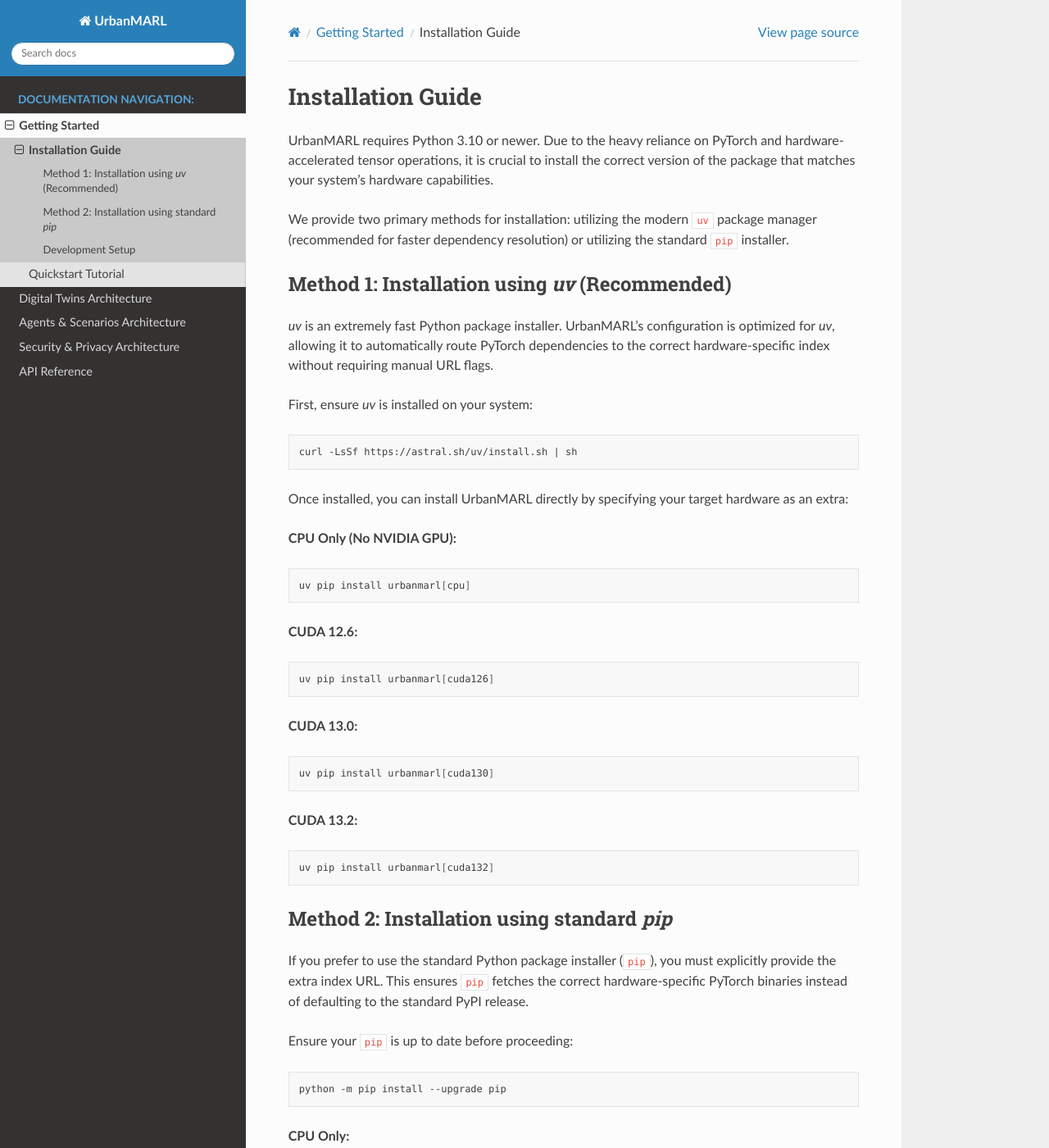
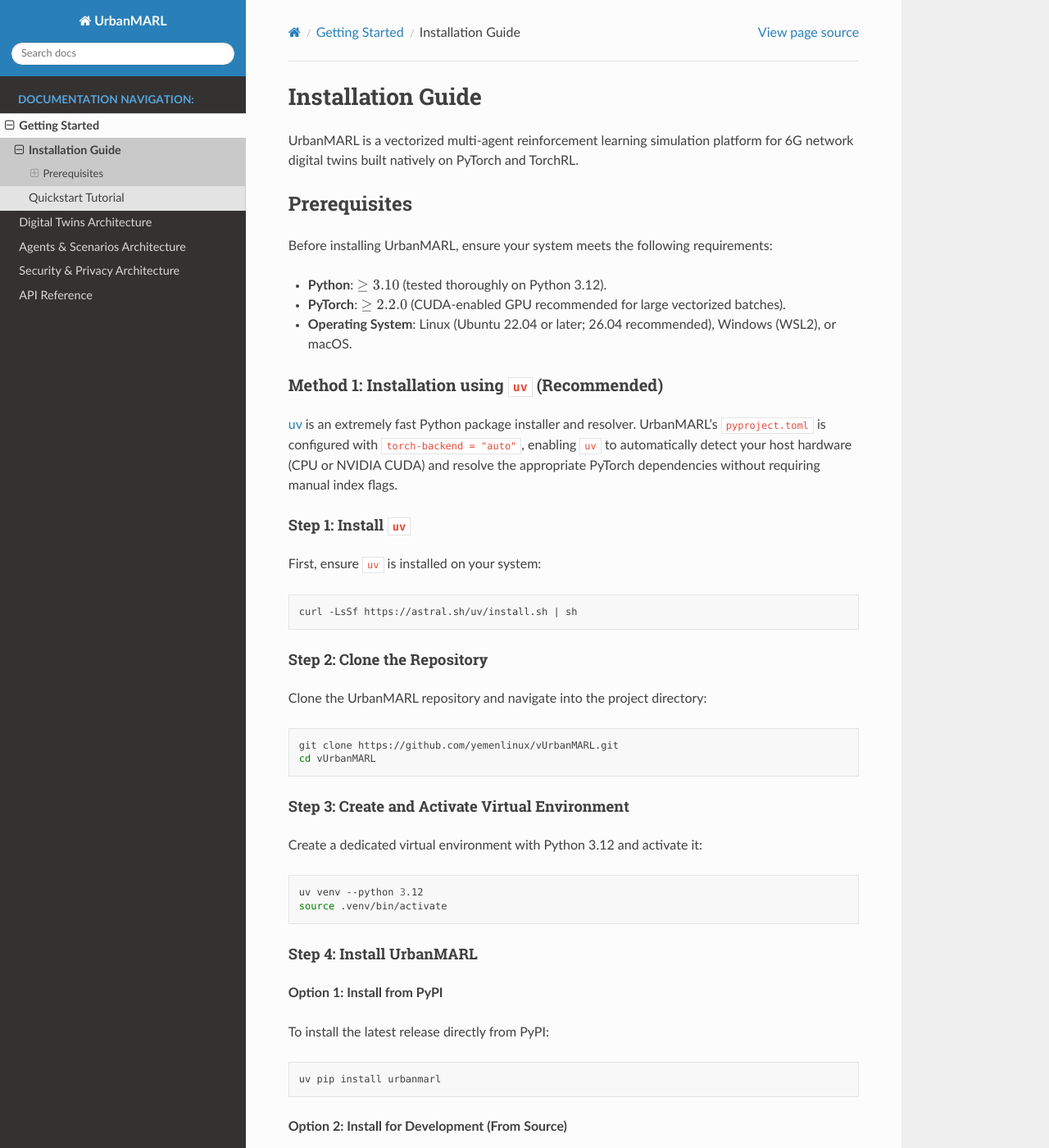
Before and after one commit to yemenlinux/vUrbanMARL, a Sphinx documentation site: the page built from docs/source/getting_started/installation.rst, in a window 1280 px wide and 1400 px high. Shown: the whole window at 82% size. Built offline with Sphinx 7.4.7 and the Read the Docs theme 3.1.0, drawn with Linux system fonts in a browser that asks for light colours; some of the changed text lies outside the part shown.

```diff
--- a/docs/source/getting_started/installation.rst
+++ b/docs/source/getting_started/installation.rst
@@ -2,108 +2,131 @@
 Installation Guide
 ==================
 
-UrbanMARL requires Python 3.10 or newer. Due to the heavy reliance on PyTorch and hardware-accelerated tensor operations, it is crucial to install the correct version of the package that matches your system's hardware capabilities.
+UrbanMARL is a vectorized multi-agent reinforcement learning simulation platform for 6G network digital twins built natively on PyTorch and TorchRL.
 
-We provide two primary methods for installation: utilizing the modern ``uv`` package manager (recommended for faster dependency resolution) or utilizing the standard ``pip`` installer.
+Prerequisites
+=============
+
+Before installing UrbanMARL, ensure your system meets the following requirements:
+
+* **Python**: :math:`\ge 3.10` (tested thoroughly on Python 3.12).
+* **PyTorch**: :math:`\ge 2.2.0` (CUDA-enabled GPU recommended for large vectorized batches).
+* **Operating System**: Linux (Ubuntu 22.04 or later; 26.04 recommended), Windows (WSL2), or macOS.
 
 -------------------------------------------------
-Method 1: Installation using `uv` (Recommended)
+Method 1: Installation using ``uv`` (Recommended)
 -------------------------------------------------
 
-`uv` is an extremely fast Python package installer. UrbanMARL's configuration is optimized for `uv`, allowing it to automatically route PyTorch dependencies to the correct hardware-specific index without requiring manual URL flags.
+`uv <https://github.com/astral-sh/uv>`_ is an extremely fast Python package installer and resolver. UrbanMARL's ``pyproject.toml`` is configured with ``torch-backend = "auto"``, enabling ``uv`` to automatically detect your host hardware (CPU or NVIDIA CUDA) and resolve the appropriate PyTorch dependencies without requiring manual index flags.
 
-First, ensure `uv` is installed on your system:
+Step 1: Install ``uv``
+~~~~~~~~~~~~~~~~~~~~~~
+
+First, ensure ``uv`` is installed on your system:
 
 .. code-block:: bash
 
     curl -LsSf https://astral.sh/uv/install.sh | sh
 
-Once installed, you can install UrbanMARL directly by specifying your target hardware as an extra:
+Step 2: Clone the Repository
+~~~~~~~~~~~~~~~~~~~~~~~~~~~~
 
-**CPU Only (No NVIDIA GPU):**
-
-.. code-block:: bash
-
-    uv pip install urbanmarl[cpu]
-
-**CUDA 12.6:**
-
-.. code-block:: bash
-
-    uv pip install urbanmarl[cuda126]
-
-**CUDA 13.0:**
-
-.. code-block:: bash
-
-    uv pip install urbanmarl[cuda130]
-
-**CUDA 13.2:**
-
-.. code-block:: bash
-
-    uv pip install urbanmarl[cuda132]
-
--------------------------------------------
-Method 2: Installation using standard `pip`
--------------------------------------------
-
-If you prefer to use the standard Python package installer (``pip``), you must explicitly provide the extra index URL. This ensures ``pip`` fetches the correct hardware-specific PyTorch binaries instead of defaulting to the standard PyPI release.
-
-Ensure your ``pip`` is up to date before proceeding:
-
-.. code-block:: bash
-
-    python -m pip install --upgrade pip
-
-**CPU Only:**
-
-.. code-block:: bash
-
-    pip install urbanmarl[cpu] --extra-index-url https://download.pytorch.org/whl/cpu
-
-**CUDA 12.6:**
-
-.. code-block:: bash
-
-    pip install urbanmarl[cuda126] --extra-index-url https://download.pytorch.org/whl/cu126
-
-**CUDA 13.0:**
-
-.. code-block:: bash
-
-    pip install urbanmarl[cuda130] --extra-index-url https://download.pytorch.org/whl/cu130
-
-**CUDA 13.2:**
-
-.. code-block:: bash
-
-    pip install urbanmarl[cuda132] --extra-index-url https://download.pytorch.org/whl/cu132
-
-.. note::
-    Failure to include the ``--extra-index-url`` flag when using ``pip`` may result in downloading incompatible PyTorch wheels, which can cause the simulation environment to crash or fail to recognize your GPU hardware.
-
------------------------
-Development Setup
------------------------
-
-If you intend to modify the UrbanMARL source code, contribute to the repository, or run the test suites, install the package in editable mode.
-
-Clone the repository and install it along with the testing and documentation dependencies:
+Clone the UrbanMARL repository and navigate into the project directory:
 
 .. code-block:: bash
 
     git clone https://github.com/yemenlinux/vUrbanMARL.git
     cd vUrbanMARL
 
-Using ``uv`` (for CUDA 12.6):
+Step 3: Create and Activate Virtual Environment
+~~~~~~~~~~~~~~~~~~~~~~~~~~~~~~~~~~~~~~~~~~~~~~~
+
+Create a dedicated virtual environment with Python 3.12 and activate it:
 
 .. code-block:: bash
 
-    uv pip install -e .[cuda126,test,docs]
+    uv venv --python 3.12
+    source .venv/bin/activate
 
-Using ``pip`` (for CUDA 12.6):
+Step 4: Install UrbanMARL
+~~~~~~~~~~~~~~~~~~~~~~~~~
+
+**Option 1: Install from PyPI**
+
+To install the latest release directly from PyPI:
 
 .. code-block:: bash
 
-    pip install -e .[cuda126,test,docs] --extra-index-url https://download.pytorch.org/whl/cu126
+    uv pip install urbanmarl
+
+**Option 2: Install for Development (From Source)**
+
+If you plan to modify scenarios, contribute code, or run benchmarks, install the package in editable mode with test and documentation dependencies:
+
+.. code-block:: bash
+
+    uv pip install -e .[test,docs]
+
+.. tip::
+   **BenchMARL Dependency Note:** If you encounter a dependency conflict with upstream BenchMARL, install the compatible fork directly:
+
+   .. code-block:: bash
+
+       uv pip install git+https://github.com/yemenlinux/BenchMARL.git
+
+-------------------------------------------
+Method 2: Installation using Standard `pip`
+-------------------------------------------
+
+If you prefer using standard Python ``venv`` and ``pip``:
+
+Step 1: Create Virtual Environment
+~~~~~~~~~~~~~~~~~~~~~~~~~~~~~~~~~~
+
+.. code-block:: bash
+
+    python3 -m venv .venv
+    source .venv/bin/activate
+    python -m pip install --upgrade pip
+
+Step 2: Install Package
+~~~~~~~~~~~~~~~~~~~~~~~
+
+**From PyPI:**
+
+.. code-block:: bash
+
+    pip install urbanmarl
+
+**From Source (Editable / Development):**
+
+.. code-block:: bash
+
+    git clone https://github.com/yemenlinux/vUrbanMARL.git
+    cd vUrbanMARL
+    pip install -e .[test,docs]
+
+.. note::
+   If ``pip`` defaults to CPU-only PyTorch on an NVIDIA GPU system, you can explicitly specify the CUDA extra index URL matching your driver:
+
+   .. code-block:: bash
+
+       pip install -e .[test,docs] --extra-index-url https://download.pytorch.org/whl/cu126
+
+    For other later CUDA versions, replace ``cu126`` with the appropriate version (e.g., ``cu130`` for CUDA 13.0 or ``cu132`` for CUDA 13.2).
+
+-----------------------
+Verifying Installation
+-----------------------
+
+Verify that UrbanMARL and TorchRL are correctly installed and hardware acceleration is functioning:
+
+.. code-block:: bash
+
+    python -c "import torch, urbanmarl; print(f'UrbanMARL version: {urbanmarl.__version__}, CUDA available: {torch.cuda.is_available()}')"
+
+To run the unit test suite and verify that all registered scenarios load properly:
+
+.. code-block:: bash
+
+    pytest tests/
--- a/pyproject.toml
+++ b/pyproject.toml
@@ -69,7 +69,7 @@
 
 [project.urls]
 Homepage = "https://github.com/yemenlinux/vUrbanMARL"
-Documentation = "https://urbanmarl.readthedocs.io"
+Documentation = "https://yemenlinux.github.io/vUrbanMARL"
 Repository = "https://github.com/yemenlinux/vUrbanMARL.git"
 Issues = "https://github.com/yemenlinux/vUrbanMARL/issues"
 
```
Also changed, not shown: README.md (+37 -27 lines), 9 other files.
